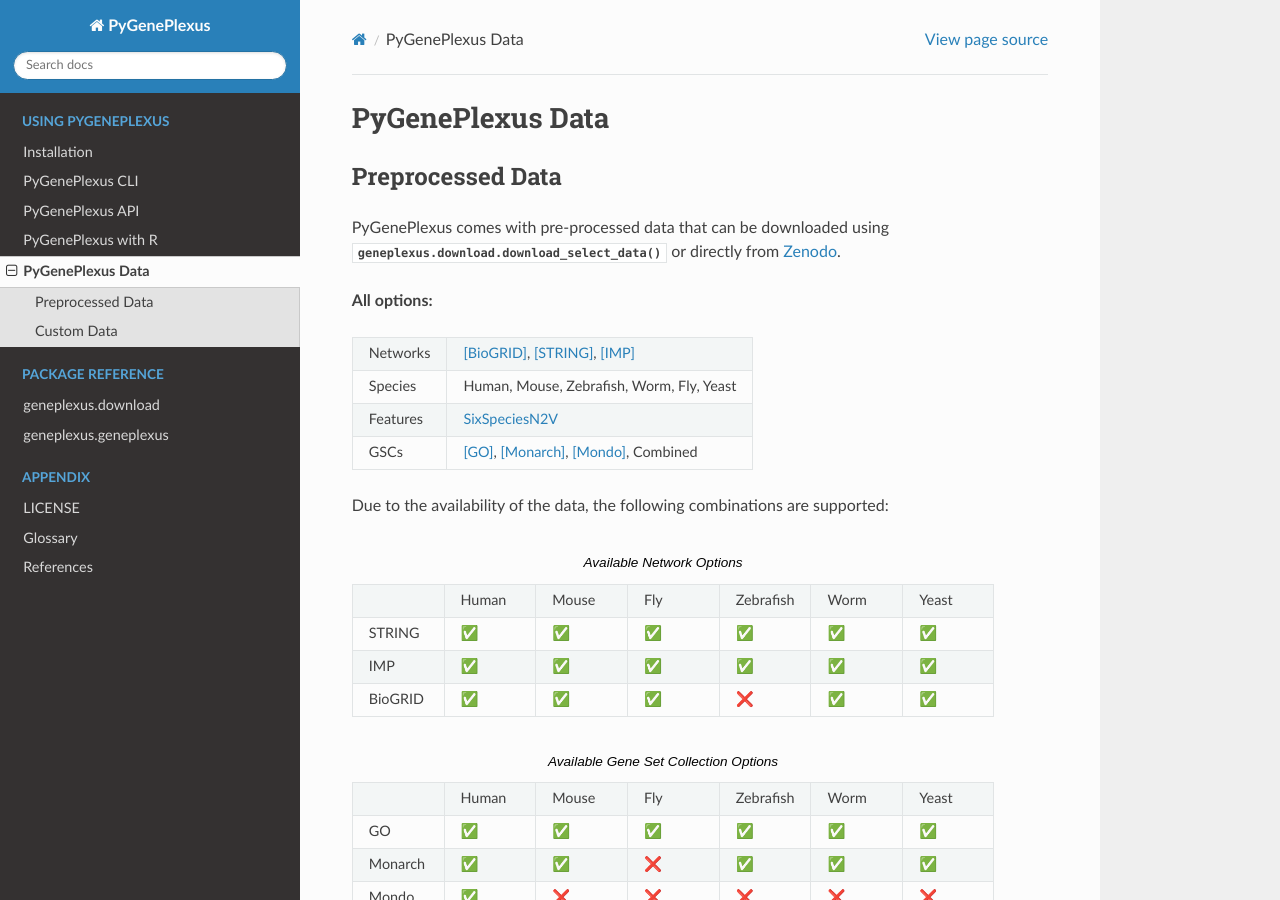
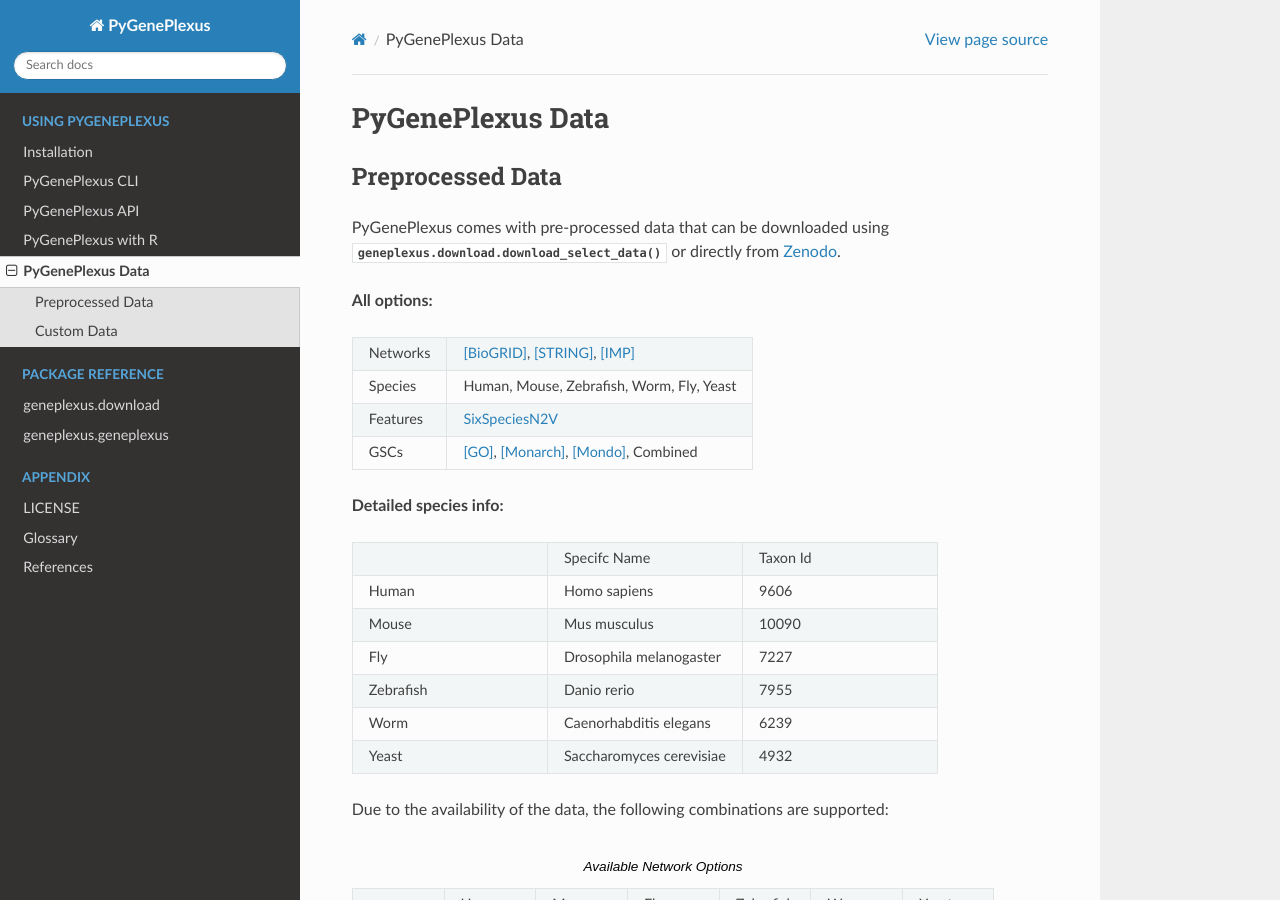
Before and after one commit to krishnanlab/PyGenePlexus, a Sphinx documentation site: the page built from docs/source/notes/data.rst, in a window 1280 px wide and 900 px high. Built offline with Sphinx 7.4.7 and the Read the Docs theme 3.1.0, drawn with Linux system fonts in a browser that asks for light colours.

Commit message:
added full name and tax ids

```diff
--- a/docs/source/notes/data.rst
+++ b/docs/source/notes/data.rst
@@ -16,6 +16,33 @@ Species  Human, Mouse, Zebrafish, Worm, Fly, Yeast
 Features :term:`SixSpeciesN2V`
 GSCs     [GO]_, [Monarch]_, [Mondo]_, Combined
 ======== =======================================================
+
+**Detailed species info:**
+
+.. list-table::
+   :widths: 10 10 10
+
+   * -
+     - Specifc Name
+     - Taxon Id
+   * - Human
+     - Homo sapiens
+     - 9606
+   * - Mouse
+     - Mus musculus
+     - 10090
+   * - Fly
+     - Drosophila melanogaster
+     - 7227
+   * - Zebrafish
+     - Danio rerio
+     - 7955
+   * - Worm
+     - Caenorhabditis elegans
+     - 6239
+   * - Yeast
+     - Saccharomyces cerevisiae
+     - 4932
 
 Due to the availability of the data, the following combinations are supported:
 
```
